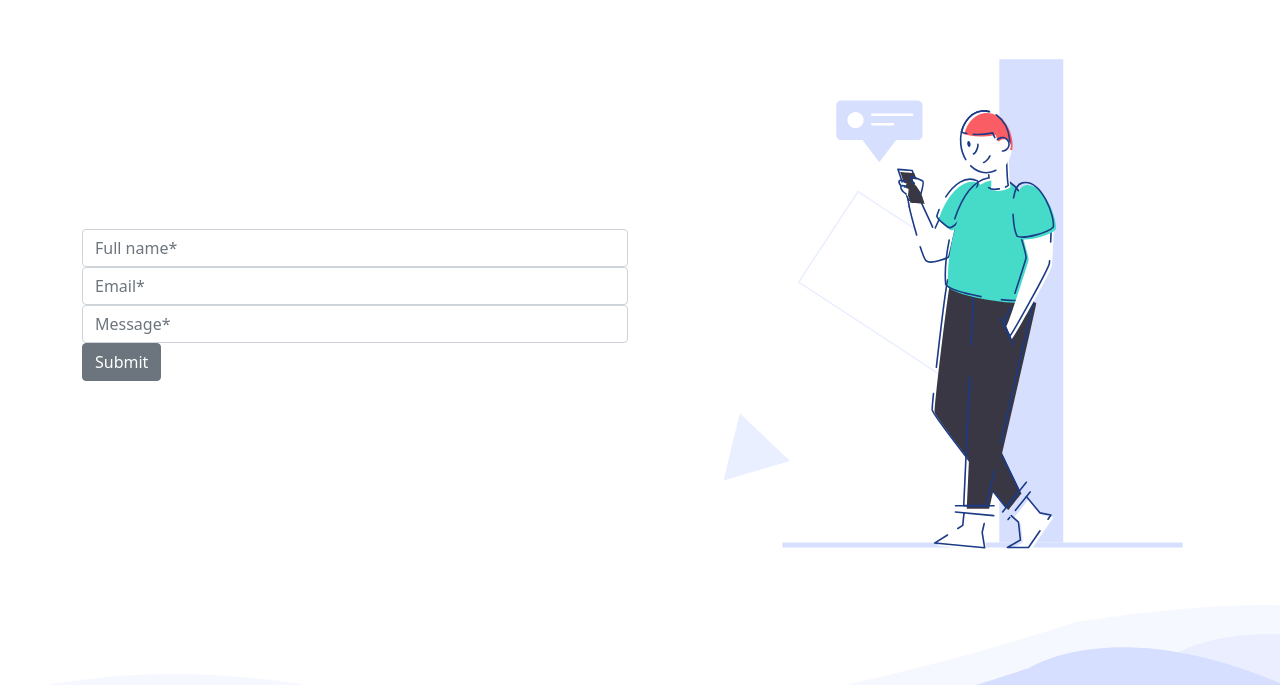
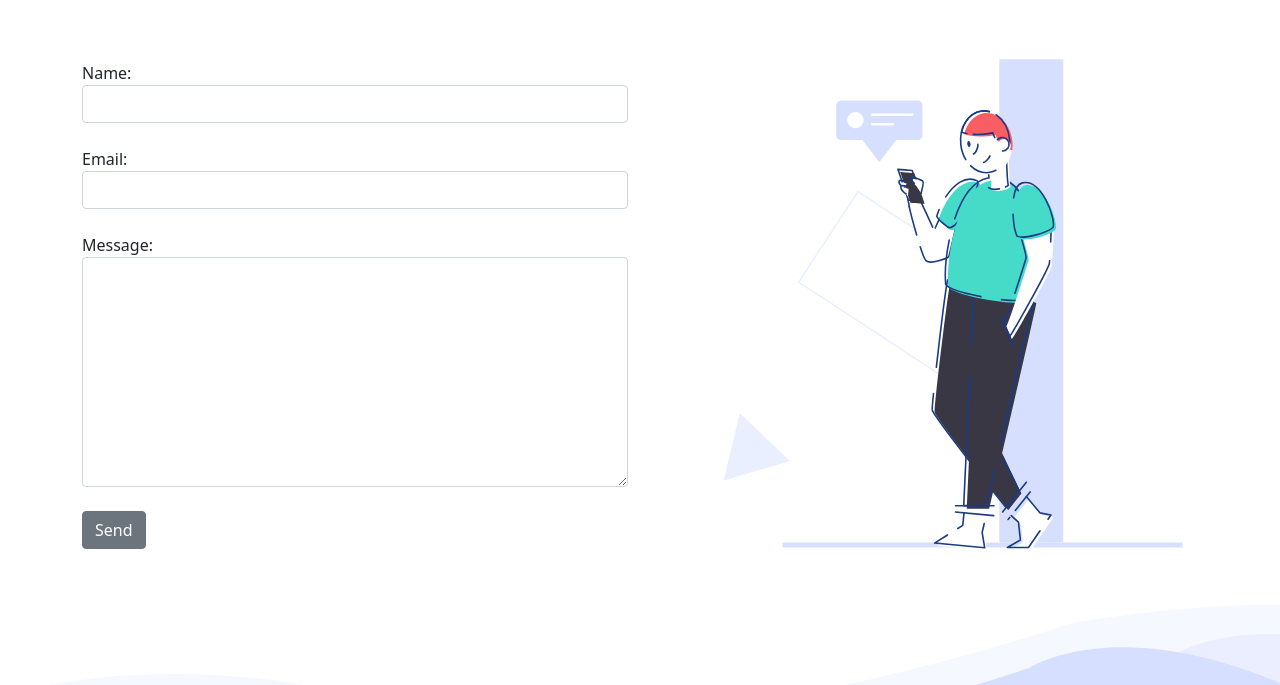
Before and after one commit to theskupi/portfolio-old, a Gatsby site: page /contact in a window 1280 px wide. Shown: the part 115-800 px from the top of the page. Built offline with nearby package versions, Linux system fonts and the light colour scheme; Gatsby itself is replaced by a stand-in of ours.

Commit message:
style: form styling

```diff
--- a/src/components/Contact/Form.jsx
+++ b/src/components/Contact/Form.jsx
@@ -1,119 +1,175 @@
+// import React from 'react';
+// import axios from 'axios';
+// import { Formik, Form, FastField, ErrorMessage } from 'formik';
+// import * as Yup from 'yup';
+// // import { url } from 'data/config';
+// import { Button, Input, InputGroup } from 'reactstrap';
+// import { Error } from './style';
+
+// const ContactForm = () => {
+//   return (
+//     <Formik
+//       initialValues={{
+//         name: '',
+//         email: '',
+//         message: '',
+//         recaptcha: '',
+//         success: false,
+//       }}
+//       validationSchema={Yup.object().shape({
+//         name: Yup.string().required('Full name field is required'),
+//         email: Yup.string()
+//           .email('Invalid email')
+//           .required('Email field is required'),
+//         message: Yup.string().required('Message field is required'),
+//         recaptcha:
+//           process.env.NODE_ENV !== 'development'
+//             ? Yup.string().required('Robots are not welcome yet!')
+//             : Yup.string(),
+//       })}
+//       onSubmit={async (
+//         { name, email, message },
+//         { setSubmitting, resetForm, setFieldValue }
+//       ) => {
+//         try {
+//           await axios({
+//             method: 'POST',
+//             url: 'http://localhost:3000/api/contact',
+//             // process.env.NODE_ENV !== 'development'
+//             //   ? `${url}/api/contact`
+//             //   : 'http://localhost:3000/api/contact',
+//             headers: {
+//               'Content-Type': 'application/json',
+//             },
+//             data: JSON.stringify({
+//               name,
+//               email,
+//               message,
+//             }),
+//           });
+//           setSubmitting(false);
+//           setFieldValue('success', true);
+//           setTimeout(() => resetForm(), 6000);
+//         } catch (err) {
+//           setSubmitting(false);
+//           setFieldValue('success', false);
+//           alert('Something went wrong, please try again!');
+//         }
+//       }}
+//     >
+//       {({ values, touched, errors, setFieldValue, isSubmitting }) => (
+//         <Form>
+//           <InputGroup>
+//             <Input
+//               as={FastField}
+//               type="text"
+//               name="name"
+//               component="input"
+//               aria-label="name"
+//               placeholder="Full name*"
+//               error={touched.name && errors.name}
+//             />
+//             <ErrorMessage component={Error} name="name" />
+//           </InputGroup>
+//           <InputGroup>
+//             <Input
+//               id="email"
+//               aria-label="email"
+//               component="input"
+//               as={FastField}
+//               type="email"
+//               name="email"
+//               placeholder="Email*"
+//               error={touched.email && errors.email}
+//             />
+//             <ErrorMessage component={Error} name="email" />
+//           </InputGroup>
+//           <InputGroup>
+//             <Input
+//               as={FastField}
+//               component="textarea"
+//               aria-label="message"
+//               id="message"
+//               rows="8"
+//               type="text"
+//               name="message"
+//               placeholder="Message*"
+//               error={touched.message && errors.message}
+//             />
+//             <ErrorMessage component={Error} name="message" />
+//           </InputGroup>
+
+//           {values.success && (
+//             <InputGroup>
+//               <h4>
+//                 Your message has been successfully sent, I will get back to you
+//                 ASAP!
+//               </h4>
+//             </InputGroup>
+//           )}
+//           <Button type="submit" disabled={isSubmitting}>
+//             Submit
+//           </Button>
+//         </Form>
+//       )}
+//     </Formik>
+//   );
+// };
+
+// export default ContactForm;
+
 import React from 'react';
-import axios from 'axios';
-import { Formik, Form, FastField, ErrorMessage } from 'formik';
-import * as Yup from 'yup';
-// import { url } from 'data/config';
-import { Button, Input, InputGroup } from 'reactstrap';
-import { Error } from './style';
+import { Formik, Form, Field, ErrorMessage } from 'formik';
+import { Button, FormFeedback, Label } from 'reactstrap';
 
-const ContactForm = () => {
-  return (
+export default () => (
   <Formik
     initialValues={{
       name: '',
       email: '',
       message: '',
-        recaptcha: '',
-        success: false,
     }}
-      validationSchema={Yup.object().shape({
-        name: Yup.string().required('Full name field is required'),
-        email: Yup.string()
-          .email('Invalid email')
-          .required('Email field is required'),
-        message: Yup.string().required('Message field is required'),
-        recaptcha:
-          process.env.NODE_ENV !== 'development'
-            ? Yup.string().required('Robots are not welcome yet!')
-            : Yup.string(),
-      })}
-      onSubmit={async (
-        { name, email, message },
-        { setSubmitting, resetForm, setFieldValue }
-      ) => {
-        try {
-          await axios({
-            method: 'POST',
-            url: 'http://localhost:3000/api/contact',
-            // process.env.NODE_ENV !== 'development'
-            //   ? `${url}/api/contact`
-            //   : 'http://localhost:3000/api/contact',
-            headers: {
-              'Content-Type': 'application/json',
-            },
-            data: JSON.stringify({
-              name,
-              email,
-              message,
-            }),
-          });
-          setSubmitting(false);
-          setFieldValue('success', true);
-          setTimeout(() => resetForm(), 6000);
-        } catch (err) {
-          setSubmitting(false);
-          setFieldValue('success', false);
-          alert('Something went wrong, please try again!');
+    onSubmit={(values, actions) => {
+      alert(JSON.stringify(values, null, 2));
+      actions.setSubmitting(false);
+    }}
+    validate={(values) => {
+      const emailRegex = /^[A-Z0-9._%+-]+@[A-Z0-9.-]+\.[A-Z]{2,}$/i;
+      const errors = {};
+      if (!values.name) {
+        errors.name = 'Name Required';
       }
+      if (!values.email || !emailRegex.test(values.email)) {
+        errors.email = 'Valid Email Required';
+      }
+      if (!values.message) {
+        errors.message = 'Message Required';
+      }
+      return errors;
     }}
   >
-      {({ values, touched, errors, setFieldValue, isSubmitting }) => (
+    {() => (
       <Form>
-          <InputGroup>
-            <Input
-              as={FastField}
-              type="text"
-              name="name"
-              component="input"
-              aria-label="name"
-              placeholder="Full name*"
-              error={touched.name && errors.name}
-            />
-            <ErrorMessage component={Error} name="name" />
-          </InputGroup>
-          <InputGroup>
-            <Input
-              id="email"
-              aria-label="email"
-              component="input"
-              as={FastField}
-              type="email"
-              name="email"
-              placeholder="Email*"
-              error={touched.email && errors.email}
-            />
-            <ErrorMessage component={Error} name="email" />
-          </InputGroup>
-          <InputGroup>
-            <Input
-              as={FastField}
-              component="textarea"
-              aria-label="message"
-              id="message"
-              rows="8"
-              type="text"
-              name="message"
-              placeholder="Message*"
-              error={touched.message && errors.message}
-            />
-            <ErrorMessage component={Error} name="message" />
-          </InputGroup>
+        <div className="mb-4">
+          <Label for="name">Name: </Label>
+          <Field name="name" id="name" className="form-control" />
+          <ErrorMessage name="name" component={FormFeedback} />
+        </div>
 
-          {values.success && (
-            <InputGroup>
-              <h4>
-                Your message has been successfully sent, I will get back to you
-                ASAP!
-              </h4>
-            </InputGroup>
-          )}
-          <Button type="submit" disabled={isSubmitting}>
-            Submit
-          </Button>
+        <div className="mb-4">
+          <Label for="email">Email: </Label>
+          <Field name="email" id="email" className="form-control" />
+          <ErrorMessage name="email" component={FormFeedback} />
+        </div>
+
+        <div className="mb-4">
+          <Label for="message">Message: </Label>
+          <Field name="message" component="textarea" id="message" className="form-control" style={{minHeight: "230px"}} />
+          <ErrorMessage name="message" component={FormFeedback} />
+        </div>
+
+        <Button type="submit">Send</Button>
       </Form>
     )}
   </Formik>
 );
-};
-
-export default ContactForm;
```
Lines whose indentation alone changed are shown as unchanged.
